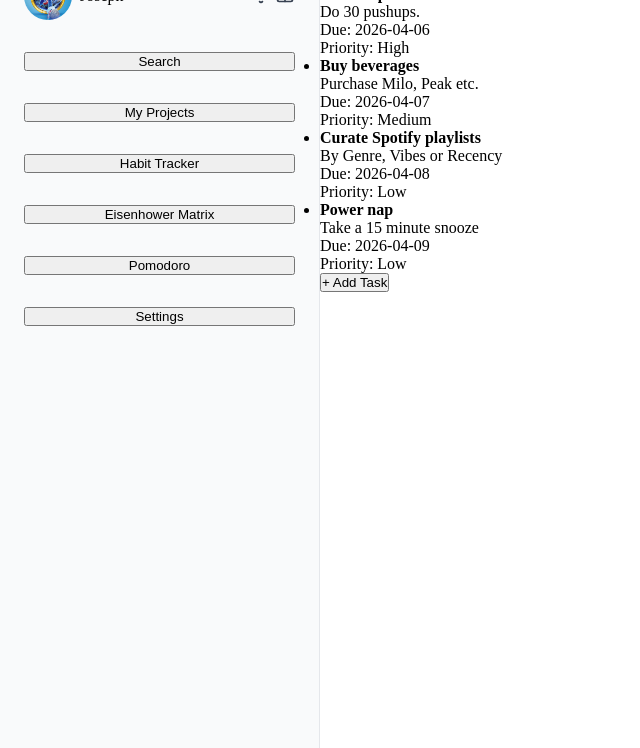
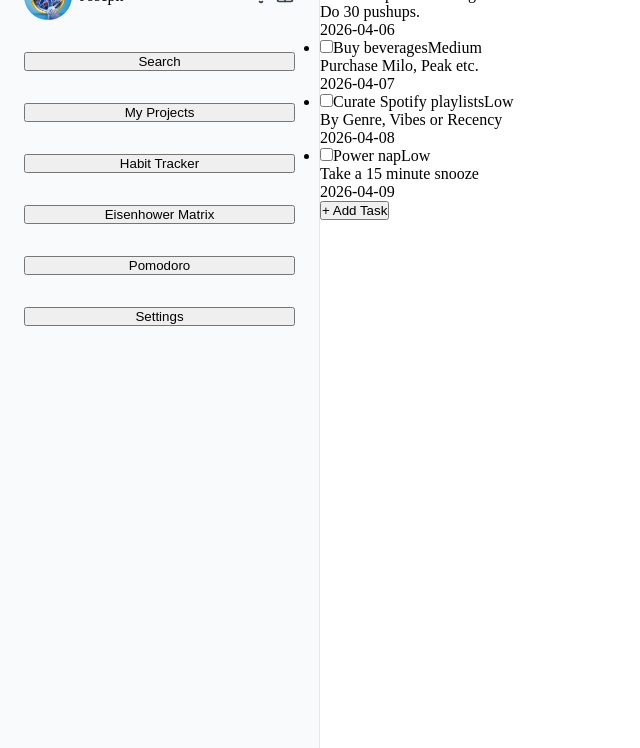
Before and after one commit to JayZeus999/Todo-List, a website built with webpack: page src/template.html in a window 1280 px wide. Shown: the part 52-800 px from the top of the page, without its empty margins (0-640 px from the left). Built offline with nearby package versions, Linux system fonts and the light colour scheme.

Commit message:
Refactor list items into top & bottom rows

```diff
--- a/src/default-page.js
+++ b/src/default-page.js
@@ -33,23 +33,50 @@
 
     function renderTodo(todo, todoList) {
         const listItem = document.createElement("li");
+        listItem.classList.add("todo-item");
 
-        const title = document.createElement("h4");
+        // TOP ROW
+
+        const topRow = document.createElement("div");
+        topRow.classList.add("todo-top");
+
+        const checkbox = document.createElement("input");
+        checkbox.type = "checkbox";
+
+        const title = document.createElement("span");
         title.textContent = todo.title;
+
+        const priority = document.createElement("span");
+        priority.textContent = todo.priority.charAt(0).toUpperCase() + todo.priority.slice(1);
+        priority.classList.add("priority", todo.priority);
+
+        topRow.append(
+            checkbox,
+            title,
+            priority
+        );
+
+        // BOTTOM ROW
+
+        const bottomRow = document.createElement("div");
+        bottomRow.classList.add("todo-bottom");
 
         const desc = document.createElement("p");
         desc.textContent = todo.desc;
 
         const dueDate = document.createElement("p");
-        dueDate.textContent = `Due: ${todo.dueDate}`;
+        dueDate.textContent = todo.dueDate;
+        // dueDate.textContent = `Due: ${todo.dueDate}`;
 
-        const priority = document.createElement("p");
-        priority.textContent = `Priority: ${todo.priority}`;
+        bottomRow.append(
+            desc,
+            dueDate
+        );
 
-        listItem.appendChild(title);
-        listItem.appendChild(desc);
-        listItem.appendChild(dueDate);
-        listItem.appendChild(priority);
+        listItem.append(
+            topRow,
+            bottomRow
+        );
 
         toDoList.appendChild(listItem);
     }
@@ -83,7 +110,7 @@
 
         const prioritySelect = document.createElement("select");
 
-        const priorities = ["Low", "Medium", "High"];
+        const priorities = ["low", "medium", "high"];
         priorities.forEach(
             level => {
                 const option = document.createElement("option");
--- a/src/styles.css
+++ b/src/styles.css
@@ -12,6 +12,7 @@
     --svg-stroke: #374151;
     --sidebar: #f9fafb;
     --bdr-right: #e5e7eb;
+    --bg-color: white;
 }
 
 body {
@@ -75,7 +76,7 @@
 
 #content {
     flex: 1;
-    background-color: white;
+    background-color: var(--bg-color);
 }
 
 .task-tray {
@@ -91,7 +92,6 @@
     justify-content: center;
     align-items: center;
 
-    /* border-left: 1px solid #ddd; */
     padding: 1rem;
 
     opacity: 0;
@@ -107,7 +107,7 @@
 
 .task-panel {
     width: 25rem;
-    background-color: white;
+    background-color: var(--bg-color);
     padding: 1.5rem;
     border-radius: 0.5rem;
 }
```
